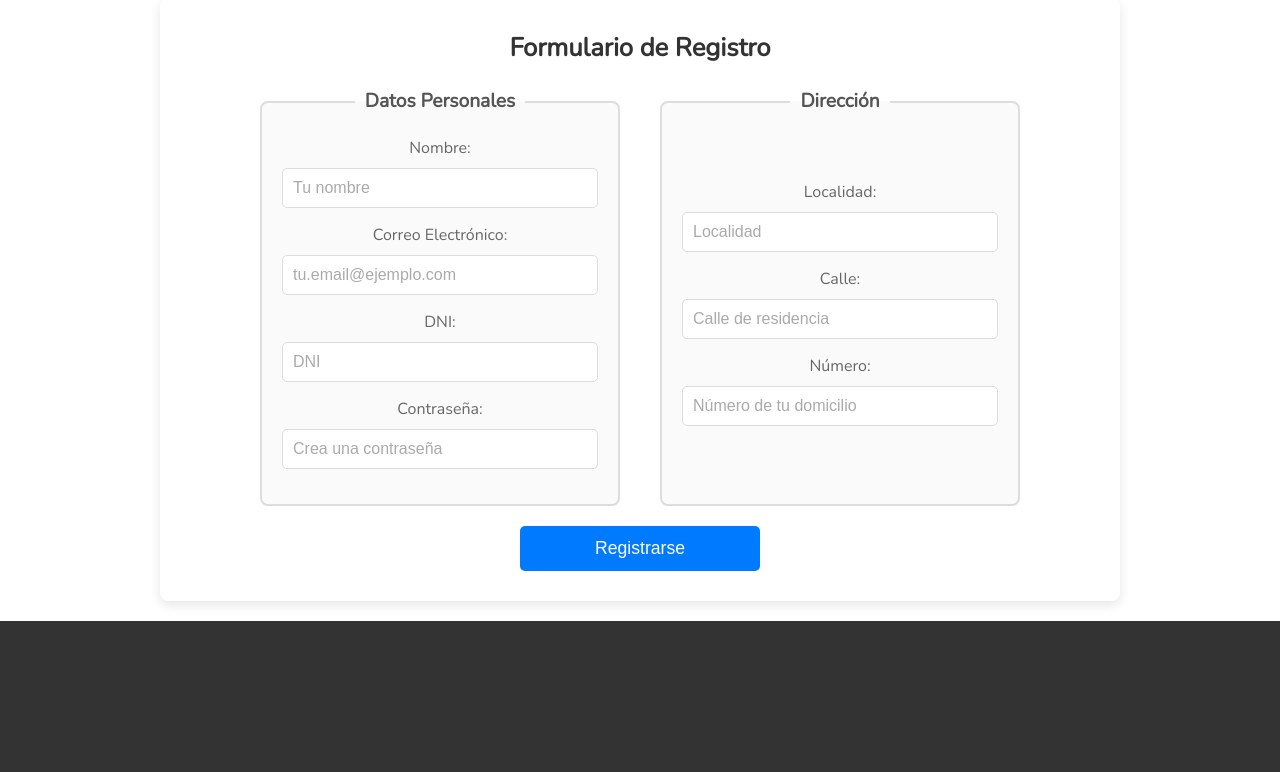
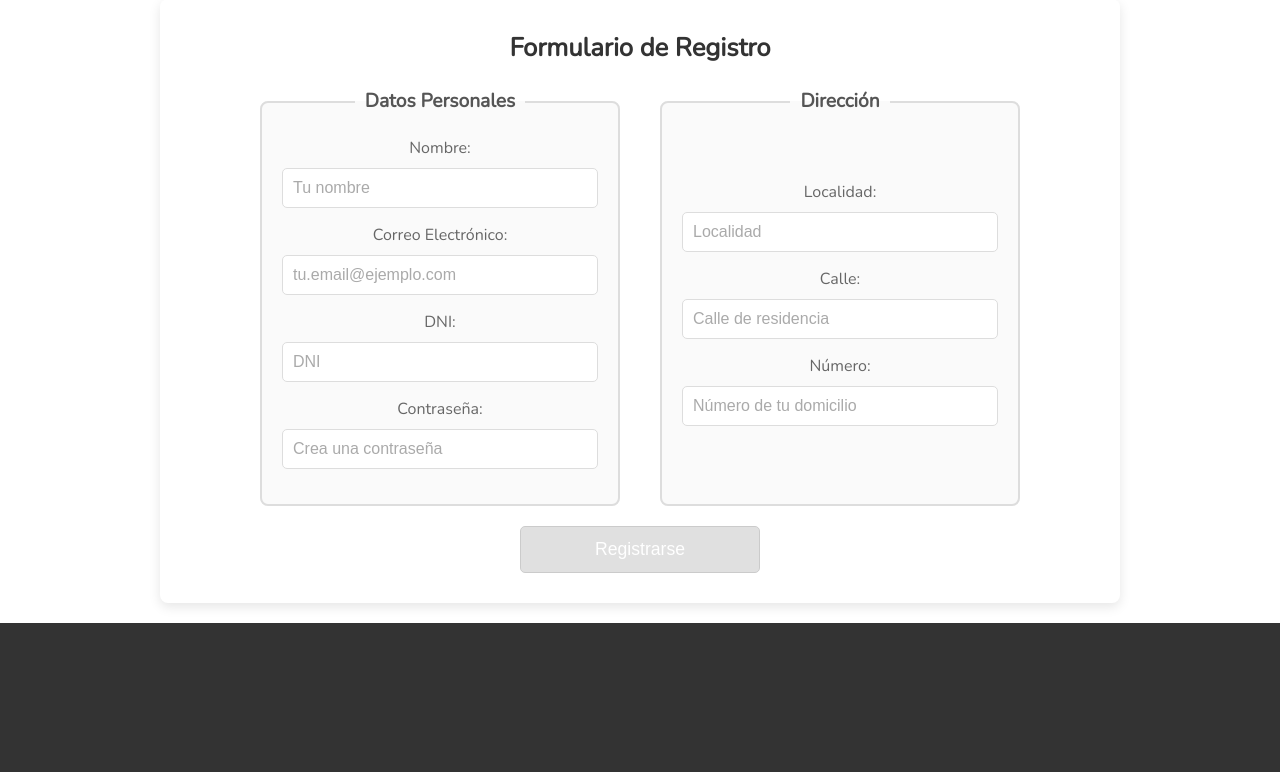
Before and after one commit to martingarcas/kebabSL, a PHP site: the page made by resources/views/register.php in a window 1280 px wide. Shown: the part 21-793 px from the top of the page. Run offline with PHP 8.4, Linux system fonts and the light colour scheme; the template is opened without the code that fills it, so the values that code supplies are empty.

Commit message:
btn disabled style

```diff
--- a/resources/views/register.php
+++ b/resources/views/register.php
@@ -76,7 +76,7 @@
 			</div>
 
 			<!-- Botón de registro -->
-			<button type="submit">Registrarse</button>
+			<button class="btn"  type="submit">Registrarse</button>
 		</form>
 	</div>
 </div>
```
